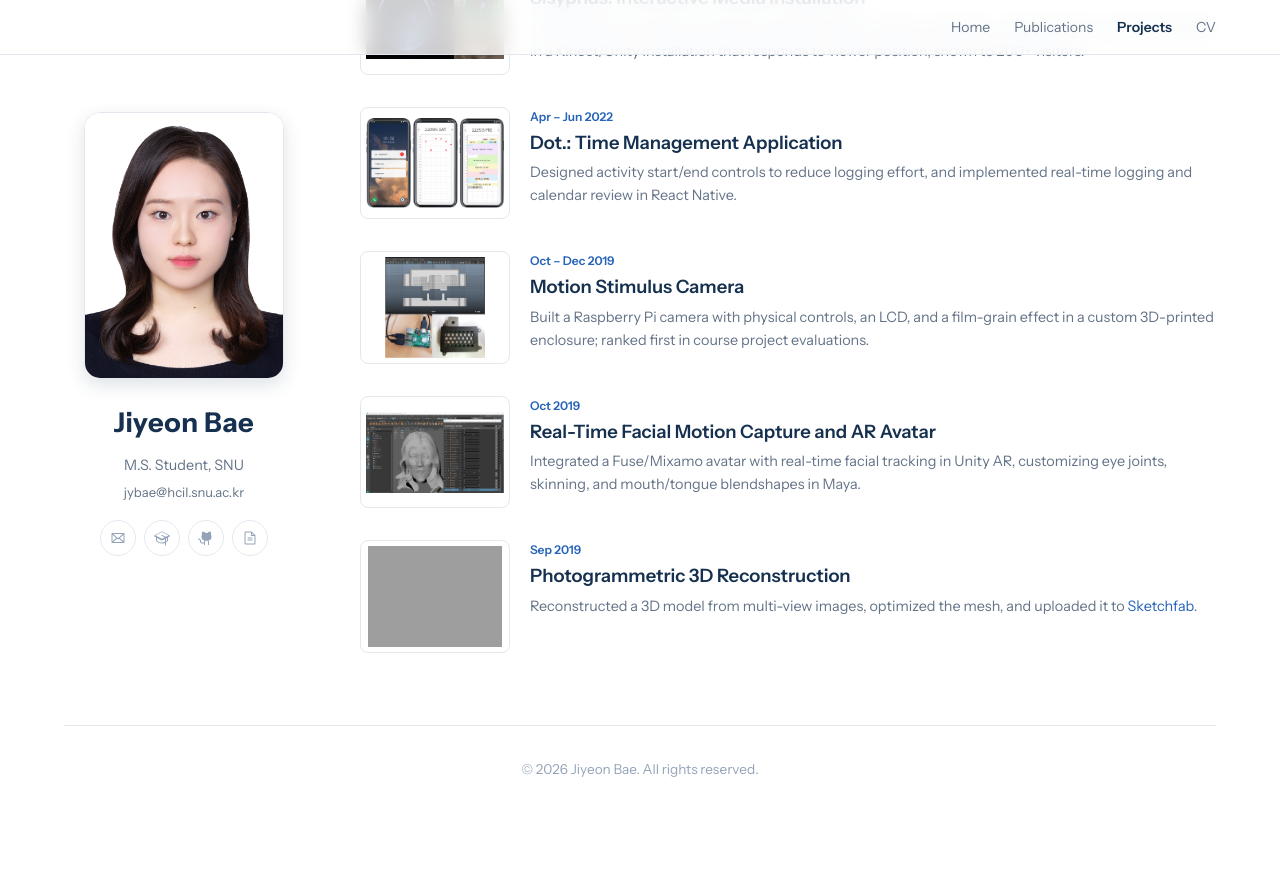
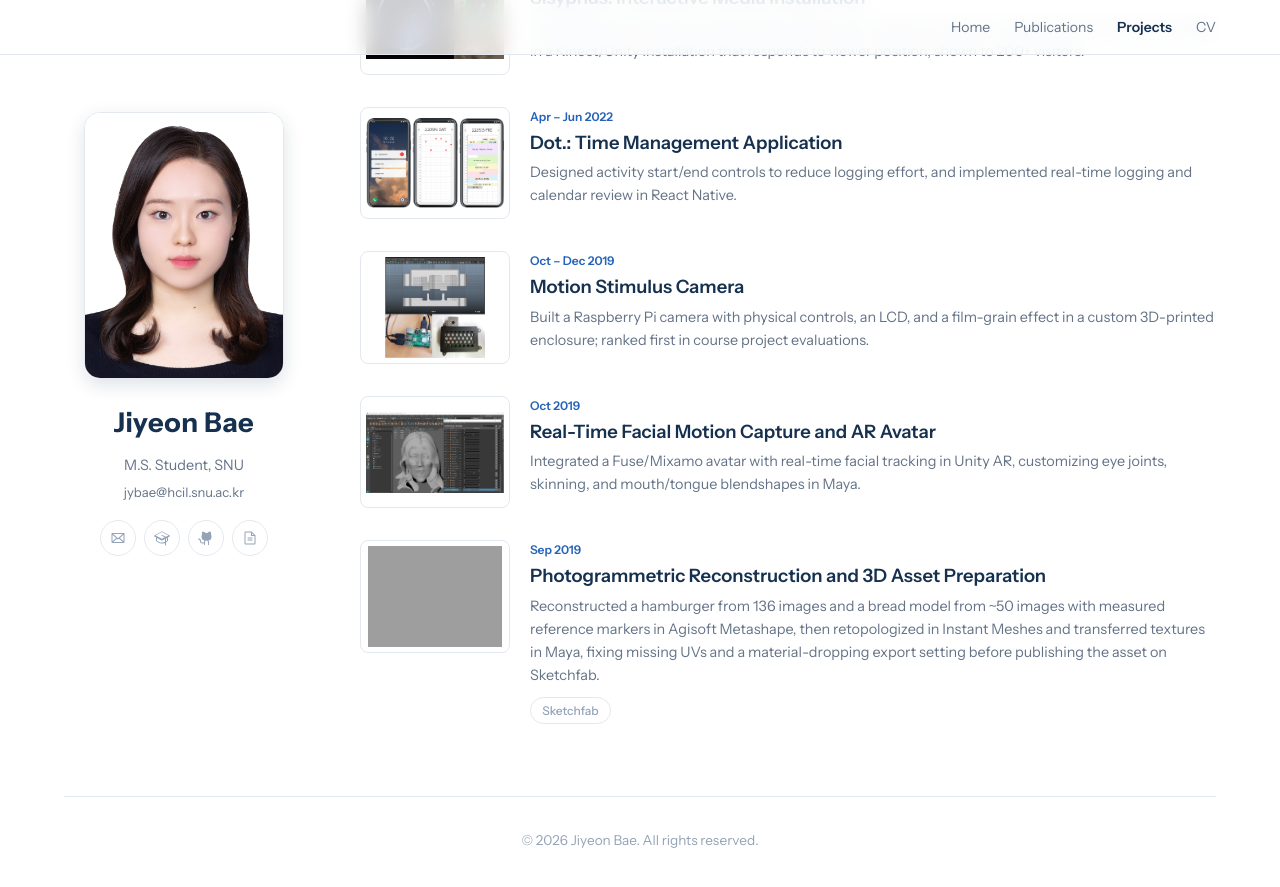
Before and after one commit to JiyeonBae/jiyeonbae.github.io, a Jekyll site: the page built from projects.md, in a window 1280 px wide and 900 px high, scrolled down 508 px. Shown: the top 887 px of the window. Built offline with Jekyll 4.4.1, drawn with Linux system fonts in a browser that asks for light colours; before the commit the page ends 1337 px from its top, so only the background shows below that; grey boxes are pictures that could not be loaded.

Commit message:
Update CV and expand photogrammetry project entry
- Replace cv.pdf with the latest CV
- Retitle photogrammetry project, expand description, add Sketchfab link

Co-Authored-By: Claude Opus 5.5 <noreply@anthropic.com>

```diff
--- a/projects.md
+++ b/projects.md
@@ -73,8 +73,11 @@ permalink: /projects/
       </div>
       <div class="pub-body">
         <p class="pub-venue">Sep 2019</p>
-        <h3 class="poster-title">Photogrammetric 3D Reconstruction</h3>
-        <p class="pub-authors">Reconstructed a 3D model from multi-view images, optimized the mesh, and uploaded it to <a href="https://skfb.ly/opovG">Sketchfab</a>.</p>
+        <h3 class="poster-title">Photogrammetric Reconstruction and 3D Asset Preparation</h3>
+        <p class="pub-authors">Reconstructed a hamburger from 136 images and a bread model from ~50 images with measured reference markers in Agisoft Metashape, then retopologized in Instant Meshes and transferred textures in Maya, fixing missing UVs and a material-dropping export setting before publishing the asset on Sketchfab.</p>
+        <div class="pub-links">
+          <a href="https://skfb.ly/opovG" target="_blank" rel="noopener noreferrer">Sketchfab</a>
+        </div>
       </div>
     </article>
   </div>
```
Also changed, not shown: 1 other file.
